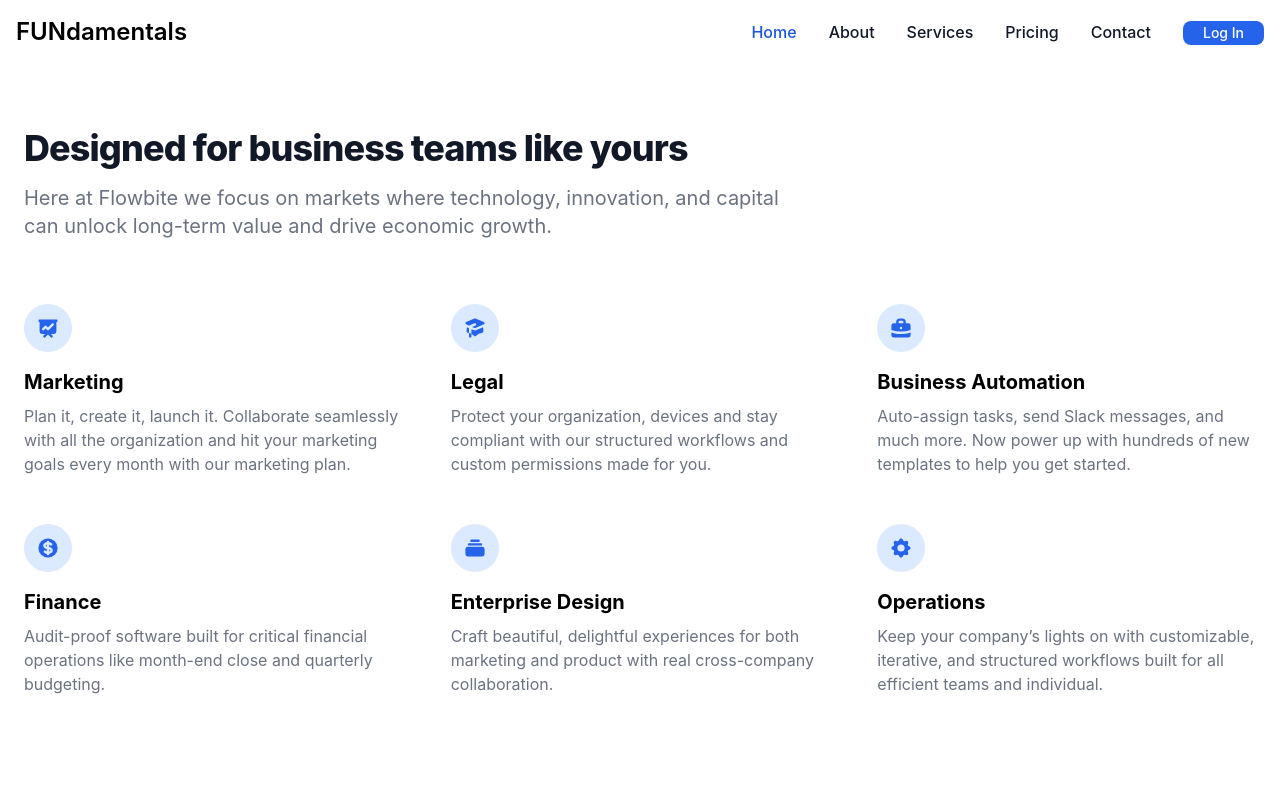
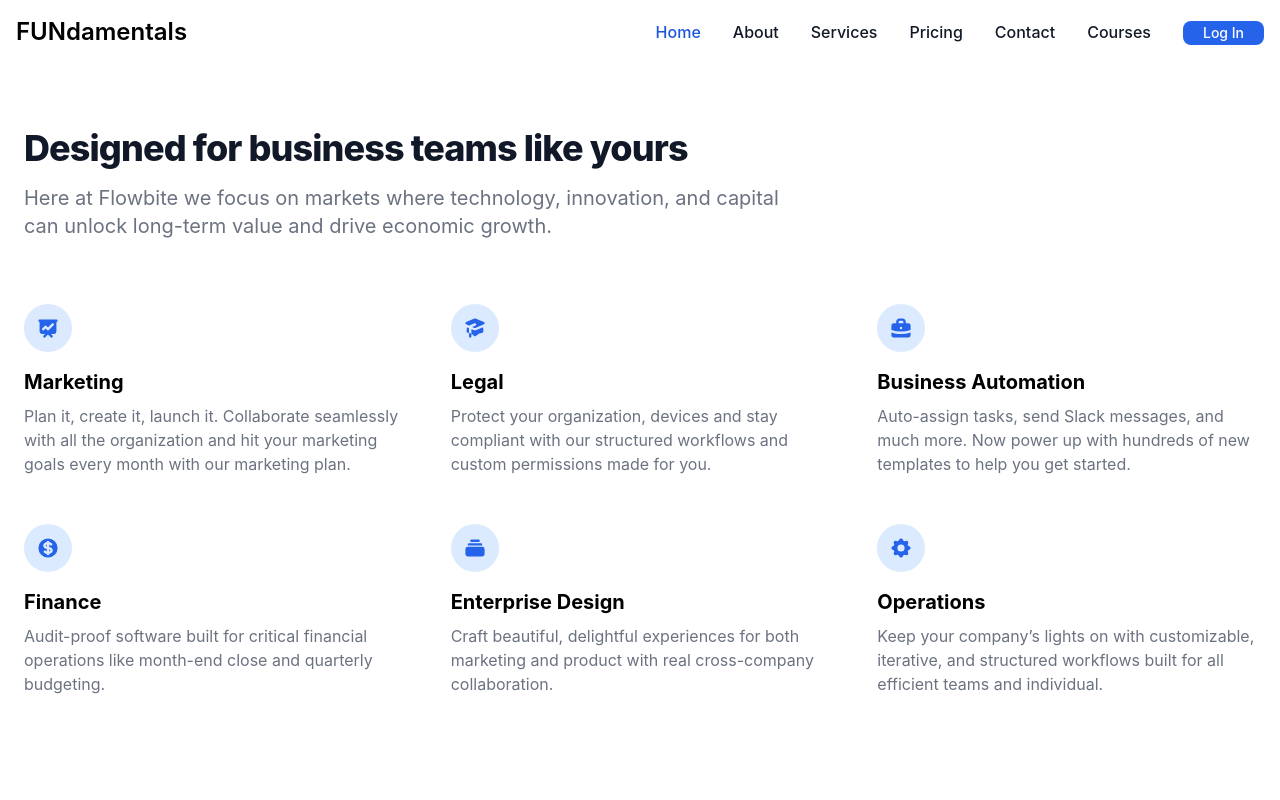
Before and after one commit to paradimes/FUNdamentals, a React (Vite) app in the folder client/: page /welcome in a window 1280 px wide. Shown: the top 800 px of the page. Built offline with nearby package versions, Linux system fonts and the light colour scheme.

Commit message:
loading states

```diff
--- a/client/src/App.jsx
+++ b/client/src/App.jsx
@@ -11,13 +11,14 @@ function App() {
   const { user, isAuthenticated, isLoading } = useAuth0();
   console.log("user", user);
   console.log("isAuthenticated", isAuthenticated);
+  // console.log("isLoading", isLoading);
+
+  if (isLoading) {
+    return <LoadingIndicator />;
+  }
 
   // eslint-disable-next-line react/prop-types
   const ProtectedRoute = ({ children }) => {
-    if (isLoading) {
-      return <LoadingIndicator />;
-    }
-
     if (!isAuthenticated) {
       return <Navigate to={"/welcome"} />;
     }
@@ -33,12 +34,18 @@ function App() {
             index
             element={
               <ProtectedRoute>
-                <Home />
+                <Home isAuthenticated={isAuthenticated} user={user} />
               </ProtectedRoute>
             }
           />
-          <Route path="welcome" element={<LandingPage />} />
-          <Route path="courses" element={<AllCourses />} />
+          <Route
+            path="welcome"
+            element={<LandingPage isAuthenticated={isAuthenticated} />}
+          />
+          <Route
+            path="courses"
+            element={<AllCourses isAuthenticated={isAuthenticated} />}
+          />
         </Route>{" "}
       </Routes>
     </BrowserRouter>
--- a/client/src/components/Navbar.jsx
+++ b/client/src/components/Navbar.jsx
@@ -1,11 +1,11 @@
+/* eslint-disable react/prop-types */
 import React from "react";
 import LogoutButton from "./LogoutButton";
 import { useAuth0 } from "@auth0/auth0-react";
 import LoginButtonAuth0 from "./LoginButtonAuth0";
+import LoadingIndicator from "./LoadingIndicator";
 
-function Navbar() {
-  const { user, isAuthenticated } = useAuth0();
-
+function Navbar({ isAuthenticated }) {
   return (
     <div>
       <nav className="bg-white border-gray-200 dark:bg-gray-900">
@@ -48,7 +48,7 @@ function Navbar() {
             <ul className="font-medium flex flex-col p-4 md:p-0 mt-4 border border-gray-100 rounded-lg bg-gray-50 md:flex-row md:space-x-8 md:mt-0 md:border-0 md:bg-white dark:bg-gray-800 md:dark:bg-gray-900 dark:border-gray-700">
               <li>
                 <a
-                  href="#"
+                  href="welcome"
                   className="block py-2 pl-3 pr-4 text-white bg-blue-700 rounded md:bg-transparent md:text-blue-700 md:p-0 dark:text-white md:dark:text-blue-500"
                   aria-current="page"
                 >
@@ -87,10 +87,28 @@ function Navbar() {
                   Contact
                 </a>
               </li>
+              <li>
+                <a
+                  href="courses"
+                  className="block py-2 pl-3 pr-4 text-gray-900 rounded hover:bg-gray-100 md:hover:bg-transparent md:border-0 md:hover:text-blue-700 md:p-0 dark:text-white md:dark:hover:text-blue-500 dark:hover:bg-gray-700 dark:hover:text-white md:dark:hover:bg-transparent"
+                >
+                  Courses{" "}
+                </a>
+              </li>
               {isAuthenticated ? (
-                <li>
-                  <LogoutButton />
-                </li>
+                <>
+                  <li>
+                    <a
+                      href="/"
+                      className="block py-2 pl-3 pr-4 text-gray-900 rounded hover:bg-gray-100 md:hover:bg-transparent md:border-0 md:hover:text-blue-700 md:p-0 dark:text-white md:dark:hover:text-blue-500 dark:hover:bg-gray-700 dark:hover:text-white md:dark:hover:bg-transparent"
+                    >
+                      My Account
+                    </a>
+                  </li>
+                  <li>
+                    <LogoutButton />
+                  </li>
+                </>
               ) : (
                 <li>
                   <LoginButtonAuth0 paddingY="py-0.5" />
--- a/client/src/pages/AllCourses.jsx
+++ b/client/src/pages/AllCourses.jsx
@@ -1,12 +1,13 @@
+/* eslint-disable react/prop-types */
 import React from "react";
 import Navbar from "../components/Navbar";
 import Footer from "../components/Footer";
 import CourseList from "../components/CourseList";
 
-export default function AllCourses() {
+export default function AllCourses({ isAuthenticated }) {
   return (
     <>
-      <Navbar />
+      <Navbar isAuthenticated={isAuthenticated} />
       <CourseList />
       <Footer />
     </>
--- a/client/src/pages/Home.jsx
+++ b/client/src/pages/Home.jsx
@@ -1,3 +1,4 @@
+/* eslint-disable react/prop-types */
 import React from "react";
 import Navbar from "../components/Navbar";
 import CourseCard from "../components/CourseCard";
@@ -6,12 +7,12 @@ import ChemistryCourse from "../assets/ChemistryCourse.svg";
 import PhysicsCourse from "../assets/PhysicsCourse.svg";
 import { useAuth0 } from "@auth0/auth0-react";
 
-function Home() {
-  const { user, isAuthenticated } = useAuth0();
+function Home({ isAuthenticated, user }) {
+  // const { user, isAuthenticated } = useAuth0();
 
   return (
     <>
-      <Navbar />
+      <Navbar isAuthenticated={isAuthenticated} />
       {isAuthenticated && (
         <div className="px-20 pt-16 text-3xl font-bold flex">
           Welcome{" "}
--- a/client/src/pages/LandingPage.jsx
+++ b/client/src/pages/LandingPage.jsx
@@ -1,13 +1,14 @@
+/* eslint-disable react/prop-types */
 import React from "react";
 import FeatureList from "../components/FeatureList";
 import Navbar from "../components/Navbar";
 import PricingCards from "../components/PricingCards";
 import Footer from "../components/Footer";
 
-function LandingPage() {
+function LandingPage({ isAuthenticated }) {
   return (
     <div>
-      <Navbar />
+      <Navbar isAuthenticated={isAuthenticated} />
       <FeatureList />
       <PricingCards />
       <Footer />
```
